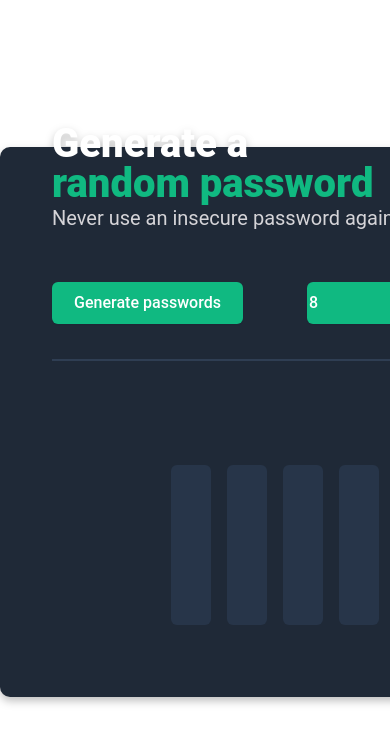
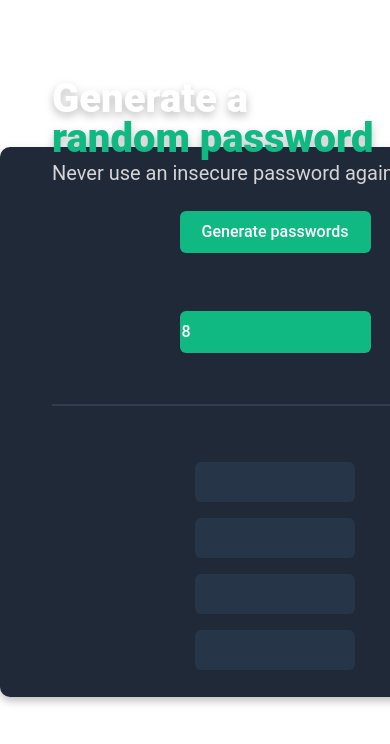
Before and after one commit to jt-old/project_password-generator, a website: page index.html in a window 390 px wide. Shown: the top 744 px of the page. Drawn offline with Linux system fonts and the light colour scheme.

Commit message:
add initial media queries

```diff
--- a/index.css
+++ b/index.css
@@ -208,11 +208,31 @@
   display: flex;
   justify-content: center;
   align-items: center;
-  width: 2.5em;
-  height: 10em;
-  background: var(--med-dark);
-  border-radius: 6px;
+  background: #273549;
+  height: 2.5em;
+  width: 10em;
+  color: #5def92;
   margin: 0.5em;
   padding: 0.4em 0.8em;
-  color: var(--accent-color);
+  border-radius: 6px;
 }
+
+/* Media queries */
+
+@media (max-width: 450px) {
+  .display-pw-container {
+    margin-top: 1em;
+    display: flex;
+    flex-direction: column;
+  }
+  .actions {
+    display: flex;
+    flex-direction: column;
+    align-items: center;
+    margin: 1em;
+  }
+  .actions > button {
+    margin: 0.5em;
+    padding: 0.4em 0.8em;
+  }
+}
```
